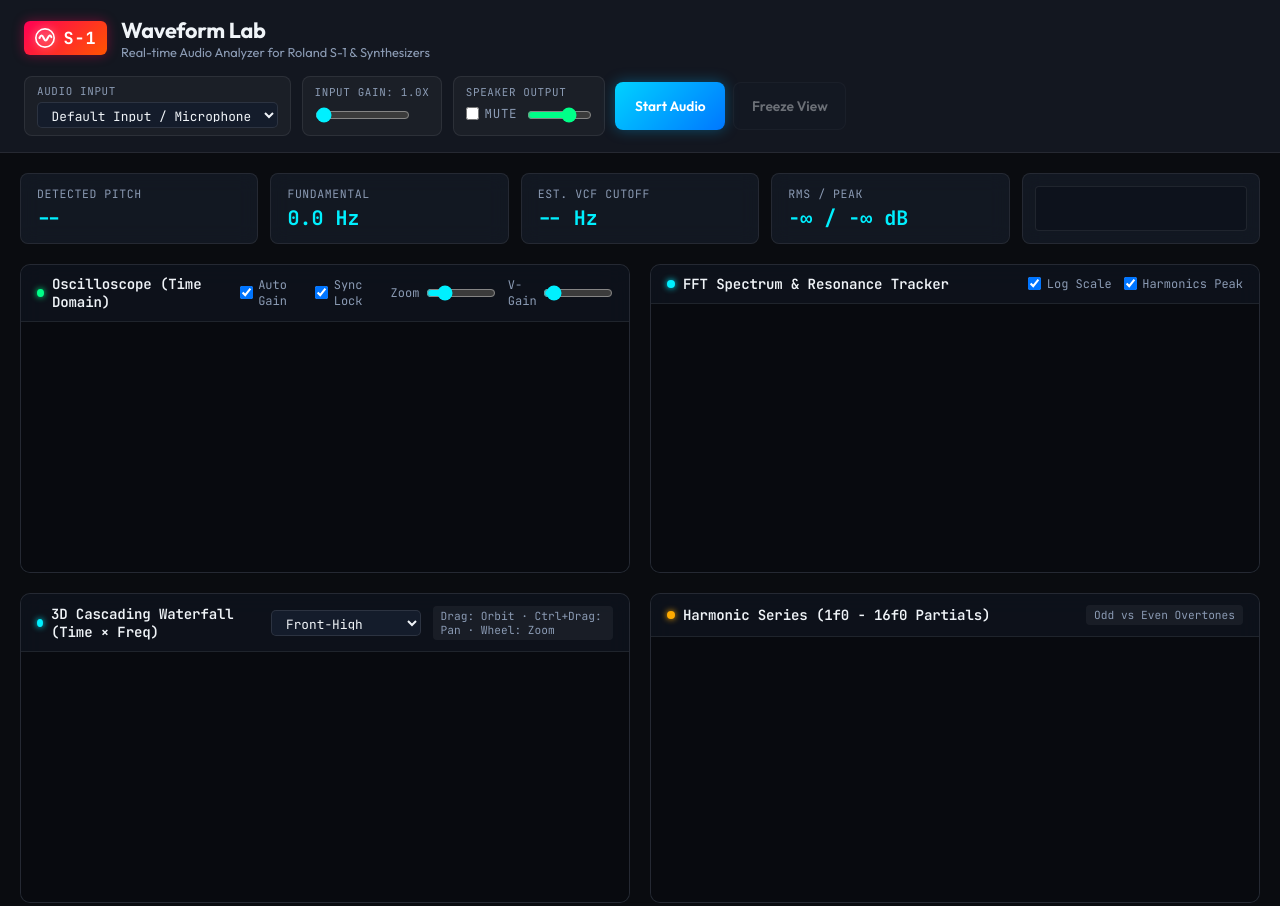
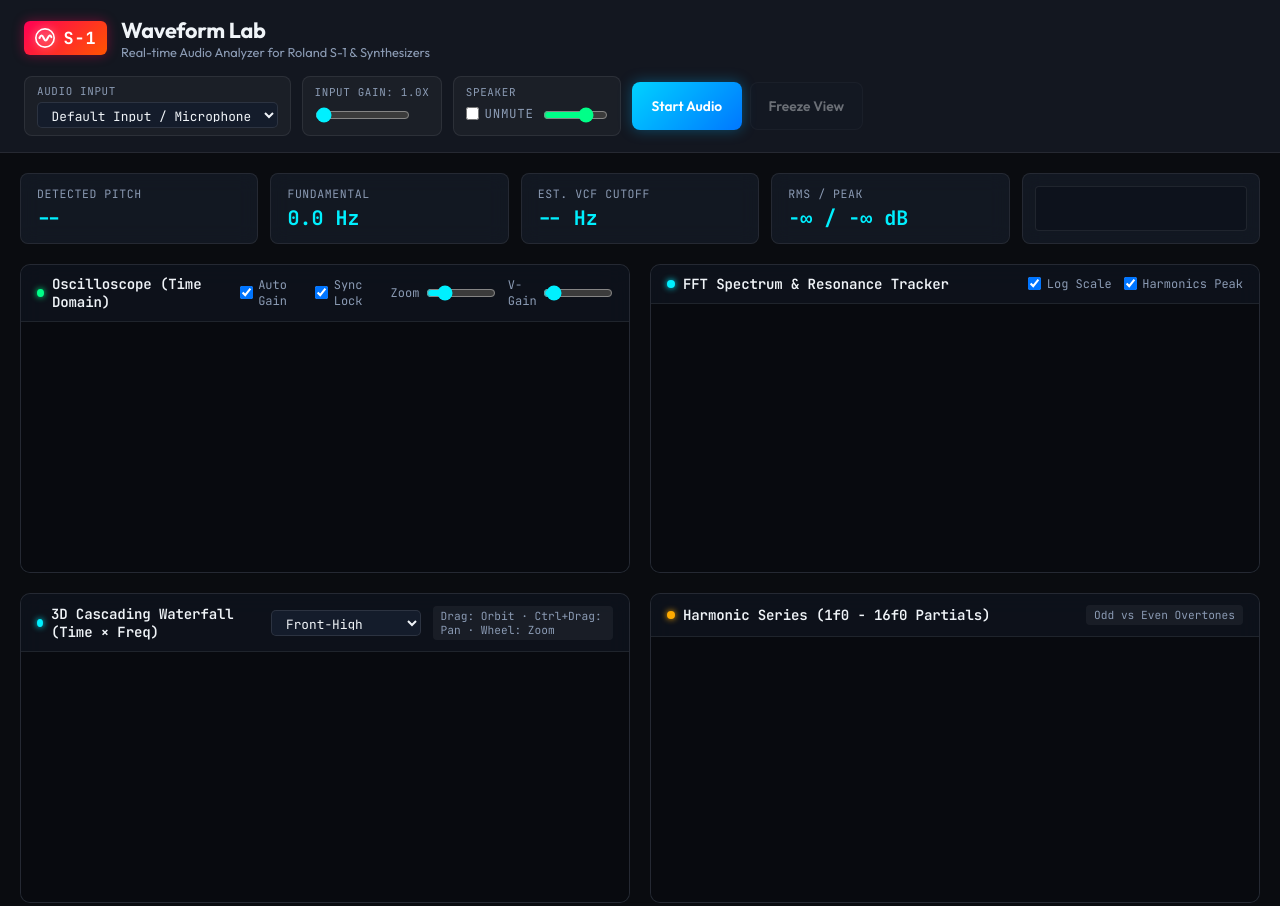
Before and after one commit to carrommad/waveform-lab, a plain HTML site: page index.html in a window 1280 px wide. Shown: the top 906 px of the page. Drawn offline with Linux system fonts and the light colour scheme.

Commit message:
Change speaker output toggle to clean text Speaker Mute/Unmute

```diff
--- a/app.js
+++ b/app.js
@@ -860,7 +860,7 @@ inputGain.addEventListener('input', () => {
 
 monitorToggle.addEventListener('change', () => {
   const span = monitorToggle.parentElement.querySelector('span');
-  if (span) span.textContent = monitorToggle.checked ? 'Live' : 'Mute';
+  if (span) span.textContent = monitorToggle.checked ? 'Mute' : 'Unmute';
   if (monitorGainNode && audioCtx) {
     const targetGain = monitorToggle.checked ? parseFloat(monitorVol.value) : 0;
     monitorGainNode.gain.setTargetAtTime(targetGain, audioCtx.currentTime, 0.02);
--- a/index.html
+++ b/index.html
@@ -39,13 +39,13 @@
       </div>
 
       <div class="control-card">
-        <label for="monitorToggle">Speaker Output</label>
+        <label for="monitorToggle">Speaker</label>
         <div class="monitor-inner">
-          <label class="toggle-control" title="Route audio to laptop speakers/headphones">
+          <label class="toggle-control">
             <input type="checkbox" id="monitorToggle">
-            <span>Mute</span>
+            <span>Unmute</span>
           </label>
-          <input type="range" id="monitorVol" min="0" max="1" step="0.01" value="0.7" title="Output Volume">
+          <input type="range" id="monitorVol" min="0" max="1" step="0.01" value="0.7" title="Speaker Volume">
         </div>
       </div>
 
```
